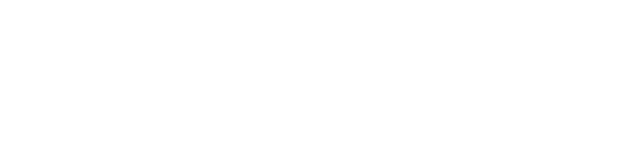
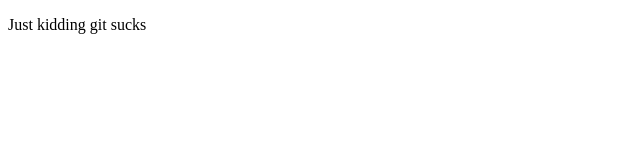
Before and after one commit to philipwood0912/philrepo, a plain HTML site: page index.html in a window 1280 px wide. Shown: the whole page, without its empty margins (0-640 px from the left). Drawn offline with Linux system fonts and the light colour scheme.

Commit message:
more changes

```diff
--- a/index.html
+++ b/index.html
@@ -5,6 +5,7 @@
 	<title>I like git</title>
 </head>
 <body>
+	<p>Just kidding git sucks</p>
 
 </body>
 </html>
```
